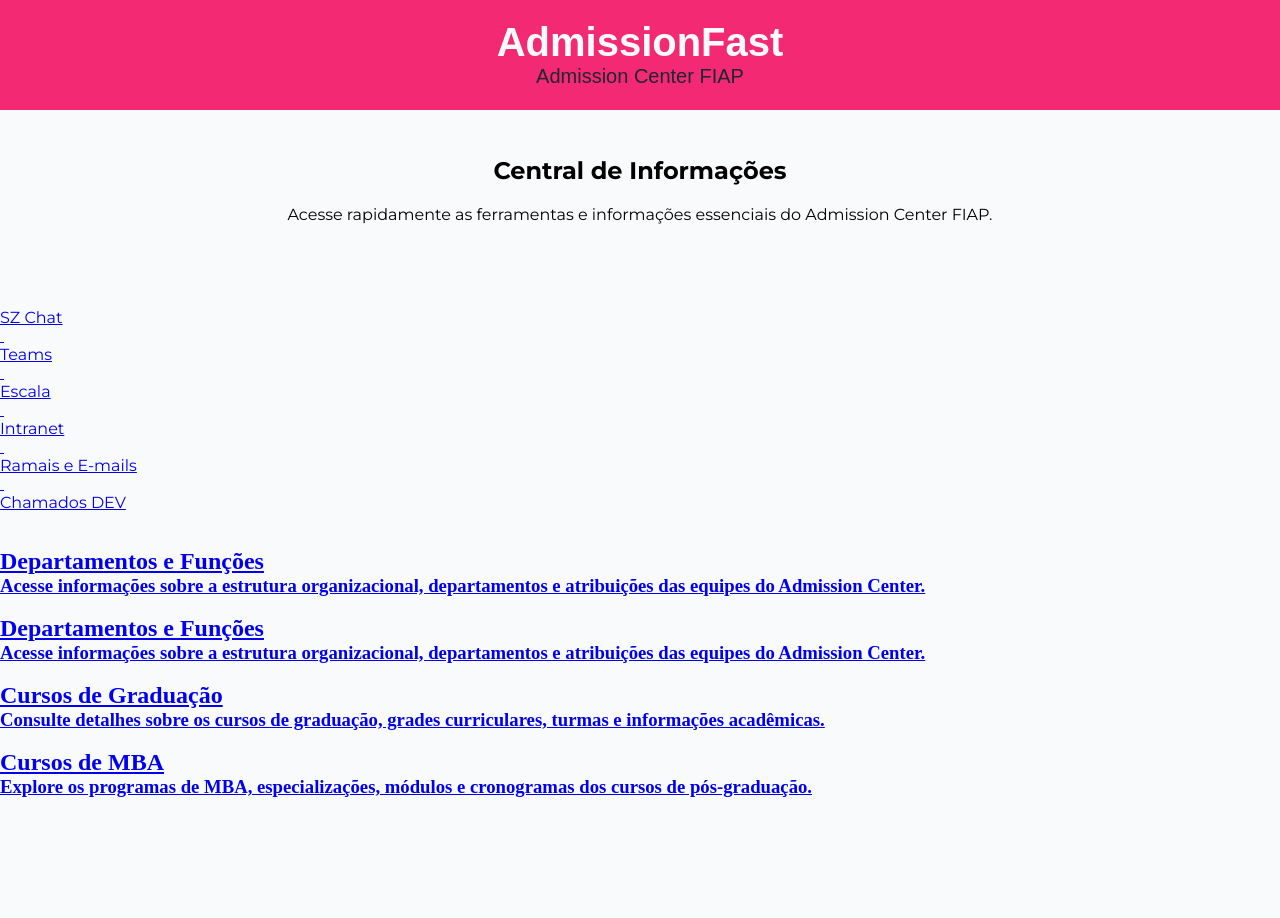
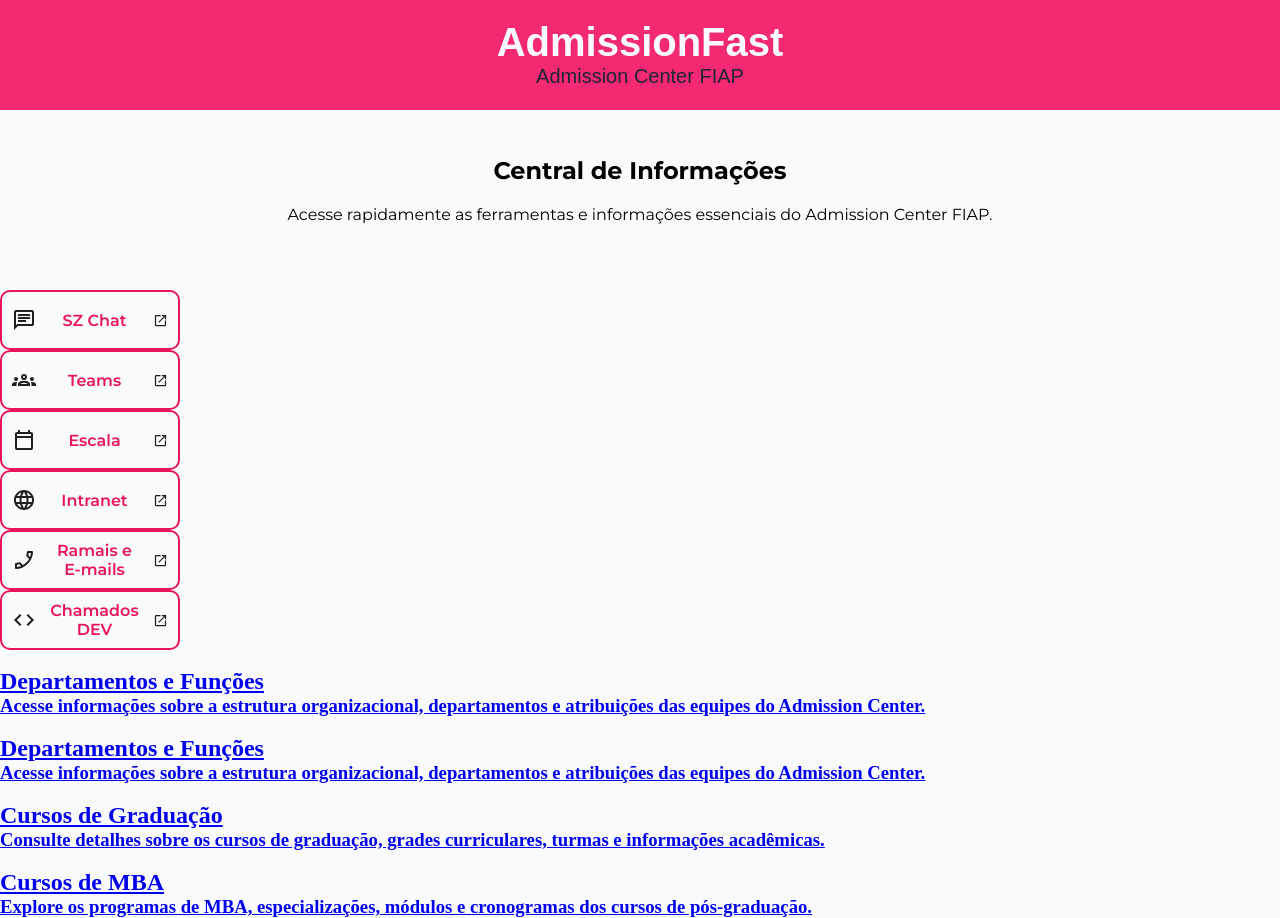
Before and after one commit to Henriquenxb/AdmissionFast, a plain HTML site: page index.html in a window 1280 px wide. Before the commit the page ends 800 px from the top, so only its background shows below. Drawn offline with Linux system fonts and the light colour scheme; a web font is replaced by a local one.

Commit message:
Including colors, hover, and links.

```diff
--- /dev/null
+++ b/css/externalLinks.css
@@ -0,0 +1,56 @@
+.external-links-section{
+    display: inline-grid;
+
+}
+
+.external-links{
+    text-decoration: none;
+    border: 2px solid var(--text-secondary-color);
+    border-radius: 10px;
+    padding: 5px 10px;
+    display: flex;
+    flex-direction: row;
+
+    justify-content: space-between;
+    align-items: center;
+
+    height: 60px;
+    width: 180px;
+}
+
+.external-links:hover{
+    background-color: var(--text-secondary-color);
+    color: var(--secondary-color);
+}
+
+
+.p-link-bigger{
+    width: 80px;
+}
+
+.p-link-dev{
+    width: 100px;
+}
+
+.p-link{
+    display: flex;
+    flex-direction: row;
+    flex-wrap: wrap;
+    align-items: center;
+    justify-content: center;
+    text-align: center;
+}
+
+.external-links p{
+    font-family: "Montserrat", sans-serif;
+    color: var(--text-secondary-color);
+    font-weight: 600;
+}
+
+.external-links:hover p{
+    color: var(--secondary-color);
+}
+
+.img-open-links{
+    height: 15px;
+}
--- a/css/style.css
+++ b/css/style.css
@@ -1,3 +1,4 @@
 @import url(./global.css);
 @import url(./header.css);
 @import url(./mainSection.css);
+@import url(./externalLinks.css);
--- a/index.html
+++ b/index.html
@@ -26,40 +26,40 @@
     </section>
 
     <section class="external-links-section">
-        <a href="external-links" target="_blank">
-            <img src="" alt="">
-            <p>SZ Chat</p>
-            <img src="" alt="">
+        <a class="external-links" href="https://vstp.sz.chat/user/agent#" target="_blank">
+            <img  src="./icons/SzChatIconSVG.svg" alt="Ícone SZ Chat">
+            <p class="p-link">SZ Chat</p>
+            <img class="img-open-links" src="./icons/OpenLinkIconSVG.svg" alt="ícone Abrir Link">
         </a>
 
-        <a href="external-links" target="_blank">
-            <img src="" alt="">
-            <p>Teams</p>
-            <img src="" alt="">
+        <a class="external-links" href="https://teams.microsoft.com/v2/" target="_blank">
+            <img src="./icons/TeamsIconSVG.svg" alt="Ícone Teams">
+            <p class="p-link">Teams</p>
+            <img class="img-open-links" src="./icons/OpenLinkIconSVG.svg" alt="ícone Abrir Link">
         </a>
 
-        <a href="external-links" target="_blank">
-            <img src="" alt="">
-            <p>Escala</p>
-            <img src="" alt="">
+        <a class="external-links" href="https://fiapcom-my.sharepoint.com/:x:/r/personal/rebeca_riba_fiap_com_br/_layouts/15/Doc2.aspx?action=edit&sourcedoc=%7B7f3b2050-8234-460f-8fea-547723976288%7D&wdOrigin=TEAMS-WEB.undefined_ns.rwc&wdExp=TEAMS-TREATMENT&wdhostclicktime=1768153484127&web=1" target="_blank">
+            <img src="./icons/EscalaIconSVG.svg" alt="Ícone Abrir Escala de Trabalho">
+            <p class="p-link">Escala</p>
+            <img class="img-open-links" src="./icons/OpenLinkIconSVG.svg" alt="ícone Abrir Link">
         </a>
 
-        <a href="external-links" target="_blank">
-            <img src="" alt="">
-            <p>Intranet</p>
-            <img src="" alt="">
+        <a class="external-links" href="https://intranet.fiap.com.br/" target="_blank">
+            <img src="./icons/IntranetIconSVG.svg" alt="Ícone Abrir Intranet">
+            <p class="p-link">Intranet</p>
+            <img class="img-open-links" src="./icons/OpenLinkIconSVG.svg" alt="ícone Abrir Link">
         </a>
 
-        <a href="external-links" target="_blank">
-            <img src="" alt="">
-            <p>Ramais e E-mails</p>
-            <img src="" alt="">
+        <a class="external-links" href="https://fiapcom-my.sharepoint.com/:x:/r/personal/cl2177_fiap_com_br/_layouts/15/Doc2.aspx?action=edit&sourcedoc=%7B81172ac5-4379-4126-8134-23bacf3d9eaa%7D&wdOrigin=TEAMS-WEB.undefined_ns.rwc&wdExp=TEAMS-TREATMENT&wdhostclicktime=1768153597950&web=1" target="_blank">
+            <img src="./icons/PhoneEmailIconSVG.svg" alt="Ícone Abrir Planilha de Ramais e E-mails">
+            <p class="p-link p-link-bigger">Ramais e E-mails</p>
+            <img class="img-open-links" src="./icons/OpenLinkIconSVG.svg" alt="ícone Abrir Link">
         </a>
 
-        <a href="external-links" target="_blank">
-            <img src="" alt="">
-            <p>Chamados DEV</p>
-            <img src="" alt="">
+        <a class="external-links" href="https://fiapcom-my.sharepoint.com/personal/cl1844_fiap_com_br/_layouts/15/Doc2.aspx?action=edit&sourcedoc=%7B210cf637-b72d-4622-a50e-9eb438e42775%7D&wdOrigin=TEAMS-WEB.undefined_ns.rwc&wdExp=TEAMS-TREATMENT&wdhostclicktime=1768153539865&web=1" target="_blank">
+            <img src="./icons/ChamadosDevIconSVG.svg" alt="Ícones Abrir Planilha de Chamados DEV">
+            <p class="p-link p-link-dev">Chamados DEV</p>
+            <img class="img-open-links" src="./icons/OpenLinkIconSVG.svg" alt="ícone Abrir Link">
         </a>
     </section>
 
```
Also changed, not shown: icons/ChamadosDevIconSVG.svg (added), icons/EscalaIconSVG.svg (added), icons/IntranetIconSVG.svg (added), icons/OpenLinkIconSVG.svg (added), icons/PhoneEmailIconSVG.svg (added), icons/SzChatIconSVG.svg (added), icons/TeamsIconSVG.svg (added).
